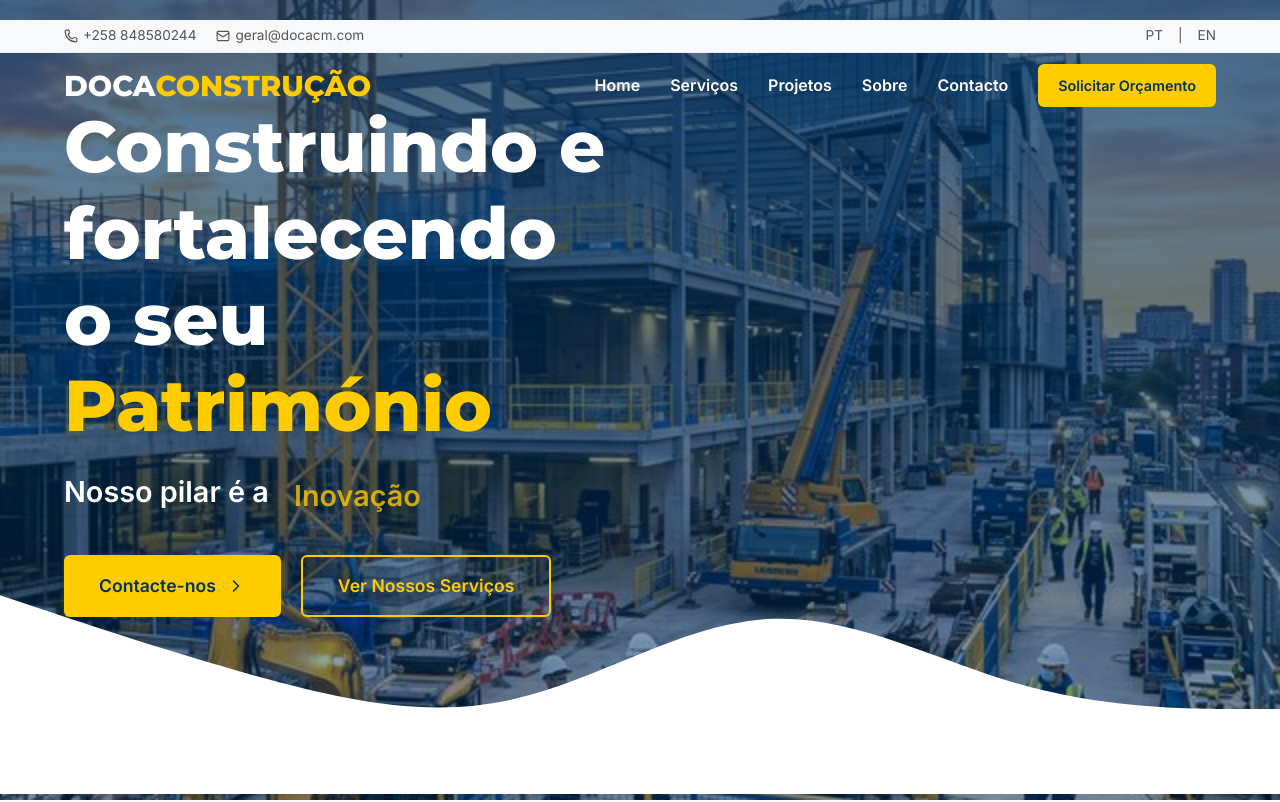
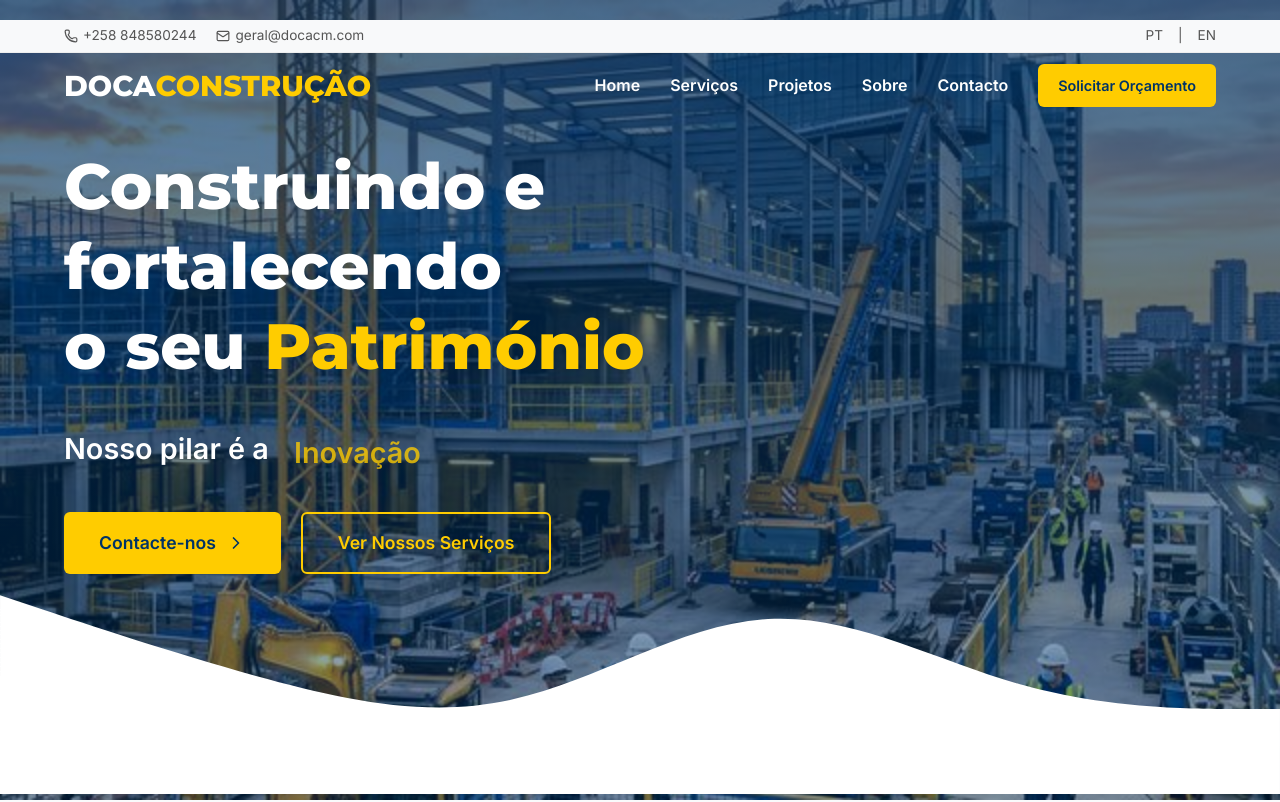
Before and after one commit to afonsoDomingos/doca, a React (Vite) app: page / in a window 1280 px wide. Shown: the top 802 px of the page. Built offline with nearby package versions, Linux system fonts and the light colour scheme.

Commit message:
fix(images): replace broken Unsplash URLs; fix(hero): max 3 title lines

```diff
--- a/src/components/Hero.jsx
+++ b/src/components/Hero.jsx
@@ -31,8 +31,9 @@ const RotatingText = () => {
 
 const DynamicTitle = () => {
   const titles = [
-    <>Soluções Integradas <br /> em <span style={{ color: 'var(--accent-yellow)' }}>Construção e</span> <br /><span style={{ color: 'var(--accent-yellow)' }}>Manutenção</span></>,
-    <>Construindo e fortalecendo <br /> o seu <br /><span style={{ color: 'var(--accent-yellow)' }}>Património</span></>
+    <>Soluções Integradas em <span style={{ color: 'var(--accent-yellow)' }}>Construção</span><br />
+    <span style={{ color: 'var(--accent-yellow)' }}>e Manutenção</span></>,
+    <>Construindo e fortalecendo <br /> o seu <span style={{ color: 'var(--accent-yellow)' }}>Património</span></>
   ];
   const [index, setIndex] = useState(0);
 
@@ -44,7 +45,7 @@ const DynamicTitle = () => {
   }, []);
 
   return (
-    <div style={{ minHeight: 'clamp(180px, 30vw, 300px)' }}>
+    <div style={{ minHeight: 'clamp(140px, 22vw, 260px)', marginBottom: '20px' }}>
       <AnimatePresence mode="wait">
         <motion.h1
           key={index}
@@ -53,11 +54,10 @@ const DynamicTitle = () => {
           exit={{ opacity: 0, y: -20 }}
           transition={{ duration: 0.6 }}
           style={{
-            fontSize: 'clamp(2.5rem, 8vw, 4.5rem)',
-            marginBottom: '20px',
+            fontSize: 'clamp(2rem, 6vw, 4rem)',
             fontFamily: 'Montserrat',
             fontWeight: '800',
-            lineHeight: '1.2'
+            lineHeight: '1.25'
           }}
         >
           {titles[index]}
--- a/src/components/Projects.jsx
+++ b/src/components/Projects.jsx
@@ -8,12 +8,12 @@ const Projects = () => {
   const categories = ['Todas', 'Construção', 'Manutenção', 'Consultoria', 'Antes/Depois'];
 
   const projectsData = [
-    { id: 1, title: 'Residencial MiraMar', category: 'Construção', image: 'https://images.unsplash.com/photo-1486406146926-c627a92ad1ab?fm=jpg&q=80&w=1000' },
-    { id: 2, title: 'Sede Bancária Maputo', category: 'Manutenção', image: 'https://images.unsplash.com/photo-1554435493-94764d99073e?fm=jpg&q=80&w=1000' },
+    { id: 1, title: 'Residencial MiraMar', category: 'Construção', image: 'https://images.unsplash.com/photo-1486406146926-c627a92ad1ab?w=800&auto=format&fit=crop' },
+    { id: 2, title: 'Sede Bancária Maputo', category: 'Manutenção', image: 'https://images.unsplash.com/photo-1497366216548-37526070297c?w=800&auto=format&fit=crop' },
     { id: 3, title: 'Reforma Comercial', category: 'Antes/Depois', image: '/project_before_after_1774479019694.png' },
-    { id: 4, title: 'Edifício Infinity', category: 'Construção', image: 'https://images.unsplash.com/photo-1545324418-cc1a3fa10c00?fm=jpg&q=80&w=1000' },
-    { id: 5, title: 'Plano Diretor Industrial', category: 'Consultoria', image: 'https://images.unsplash.com/photo-1503387762-592dea58ef23?fm=jpg&q=80&w=1000' },
-    { id: 6, title: 'Manutenção Galeria Central', category: 'Manutenção', image: 'https://images.unsplash.com/photo-1449156059431-78705b74050d?fm=jpg&q=80&w=1000' }
+    { id: 4, title: 'Edifício Infinity', category: 'Construção', image: 'https://images.unsplash.com/photo-1545324418-cc1a3fa10c00?w=800&auto=format&fit=crop' },
+    { id: 5, title: 'Plano Diretor Industrial', category: 'Consultoria', image: 'https://images.unsplash.com/photo-1504307651254-35680f356dfd?w=800&auto=format&fit=crop' },
+    { id: 6, title: 'Manutenção Galeria Central', category: 'Manutenção', image: 'https://images.unsplash.com/photo-1590725121839-892b458a74fe?w=800&auto=format&fit=crop' }
   ];
 
   const filteredProjects = filter === 'Todas'
```
